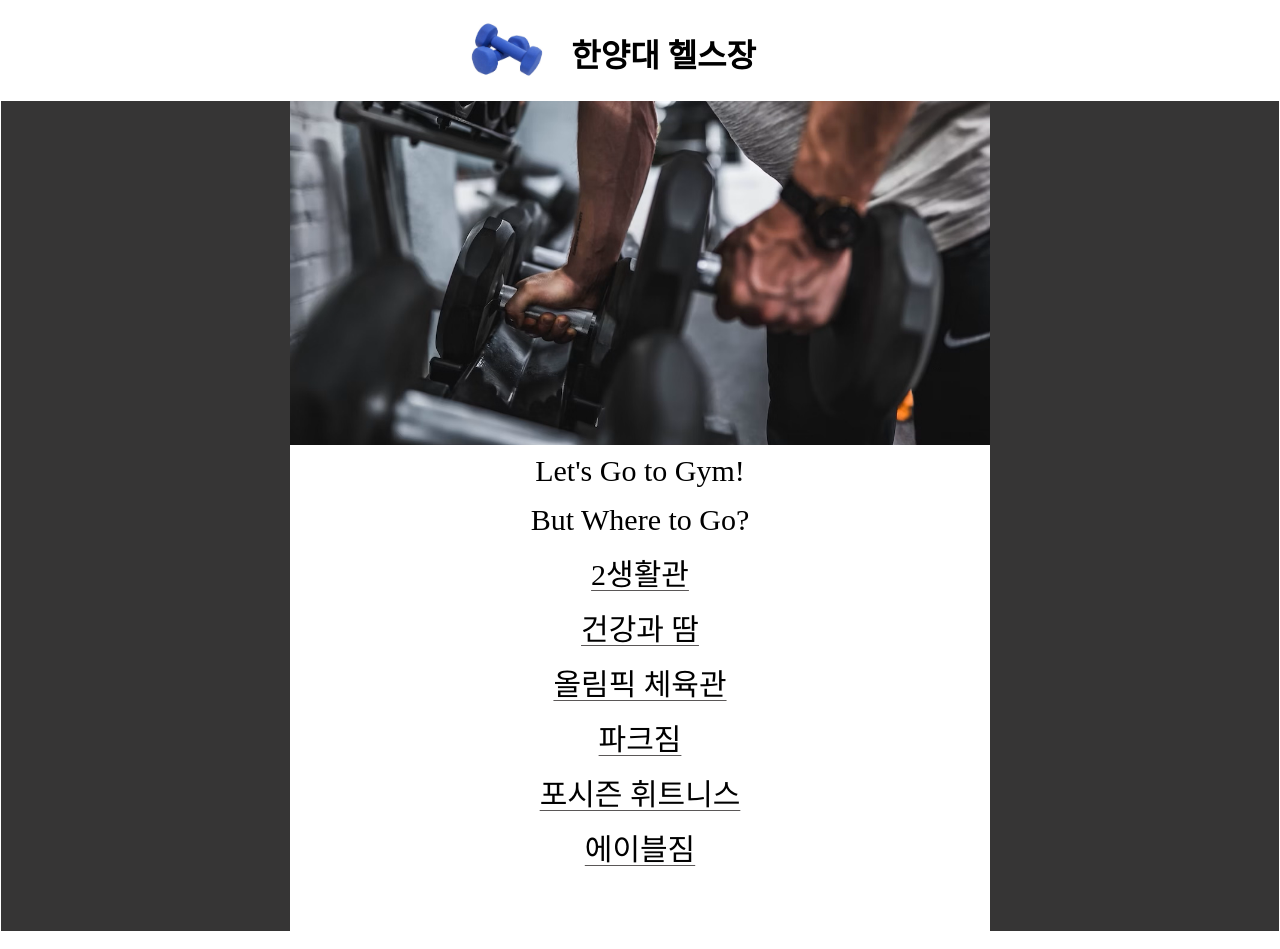
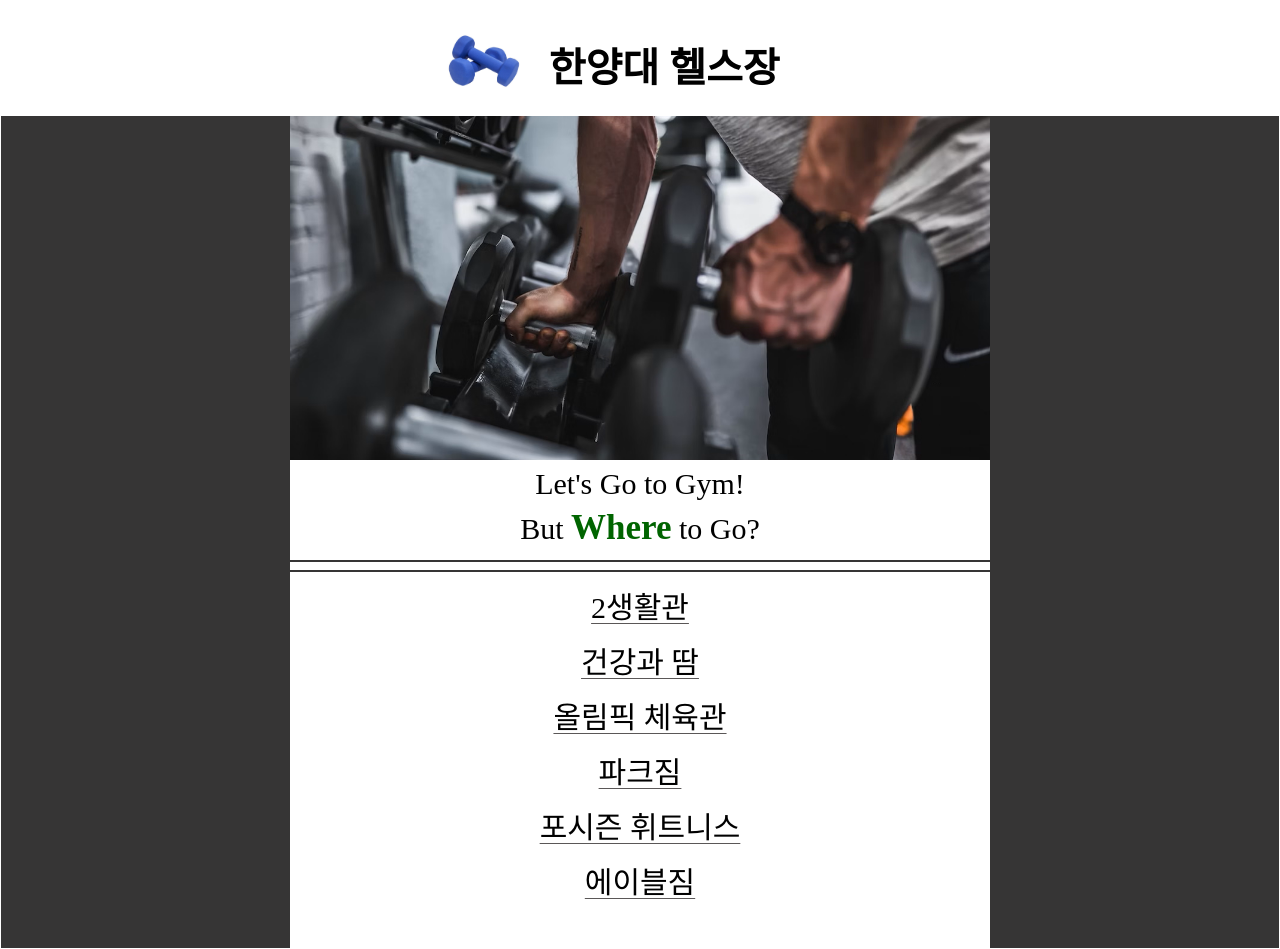
Before and after one commit to jun980920/websp, a plain HTML site: page main.html in a window 1280 px wide. Drawn offline with Linux system fonts and the light colour scheme; a web font is replaced by a local one.

Commit message:
map 연결, 메인 페이지 hover 속성 추가. 메인의 letter 문구 스타일 변경

```diff
--- a/main.html
+++ b/main.html
@@ -23,7 +23,9 @@
     <section id="sidebar">
       <img src="imgs/arm.png" alt="팔뚝사진">
       <p class="letters">Let's Go to Gym!</p>
-      <p class="letters">But Where to Go?</p>
+      <p class="letters">But <b>Where</b> to Go?</p>
+      <hr style="border:1px solid #363535;">
+      <hr style="border:1px solid #363535;">
       <nav>
       <ul id="listofgym">
         <li><a href="2생활관.html">2생활관</a></li>
--- a/mainstyle.css
+++ b/mainstyle.css
@@ -16,6 +16,8 @@
     header{
       height:100px;
       text-align:center;
+      font-size:20px;
+      padding-bottom:15px;
     }
 
     header h1{
@@ -38,6 +40,10 @@
       text-decoration:underline #5a5757 solid 1px;
       text-underline-offset: 5px;
     }
+    #listofgym li:hover{
+      font-size:33px;
+      text-decoration: underline black solid 1px;
+    }
     #sidebar{
       display:inline-block;
       width:700px;
@@ -45,7 +51,7 @@
     }
     span{
       width:auto;
-      height:830px;
+      height:832px;
       background-color:#363535;
       display:inline-block;
       flex:1;
@@ -63,8 +69,8 @@
       animation-duration: 1s;
       animation-fill-mode: forwards;
       margin:0px;
-      padding-top:5px;
-      padding-bottom:10px;
+      padding-top:3px;
+      padding-bottom:4px;
     }
 
     @keyframes fade-in {
@@ -83,3 +89,7 @@
     body{
       margin:1px;
     }
+    b{
+      color:darkgreen;
+      font-size:35px;
+    }
--- a/style copy.css
+++ b/style copy.css
@@ -1,7 +1,7 @@
 
 #section1 {
     margin-left:20px;
-    border:1px solid black;
+    border:2px solid black;
     display: block;
     width: 50%;
     margin-right: 1%;
@@ -53,7 +53,7 @@ p,ul{background-color: white; padding: 20px;}
 }
 header{
     height:100px;
-    border: 1px solid black;
+    border: 2px solid black;
     text-align:center;
     display:relative;
 }
@@ -91,3 +91,9 @@ thead{
         display:none;
     }
 }
+#map{
+    position:absolute;
+    top:20px;
+    right:20px;
+
+}
```
Also changed, not shown: 2생활관.html (+1 -0 lines), 건강과 땀.html (+1 -0 lines), 에이블 짐.html (+1 -0 lines), 올림픽 체육관.html (+1 -0 lines), 파크짐.html (+1 -0 lines), 포시즌 휘트니스.html (+1 -0 lines), imgs/map.png (added).
